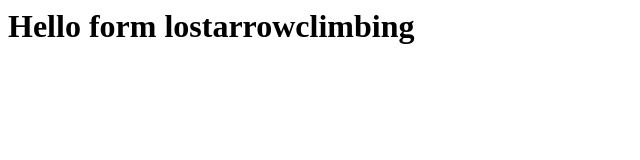
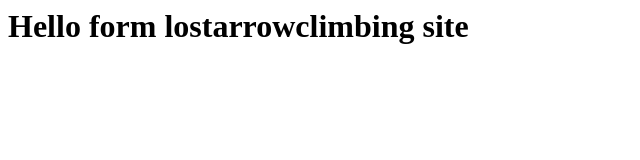
Before and after one commit to TomaszOsypinski/lostarrowclimbing, a plain HTML site: page index.html in a window 1280 px wide. Shown: the full height of the page, 0-640 px from the left. Drawn offline with Linux system fonts and the light colour scheme.

Commit message:
Update index.html

```diff
--- a/index.html
+++ b/index.html
@@ -1 +1 @@
-<h1>Hello form lostarrowclimbing</h1>
+<h1>Hello form lostarrowclimbing site</h1>
```
